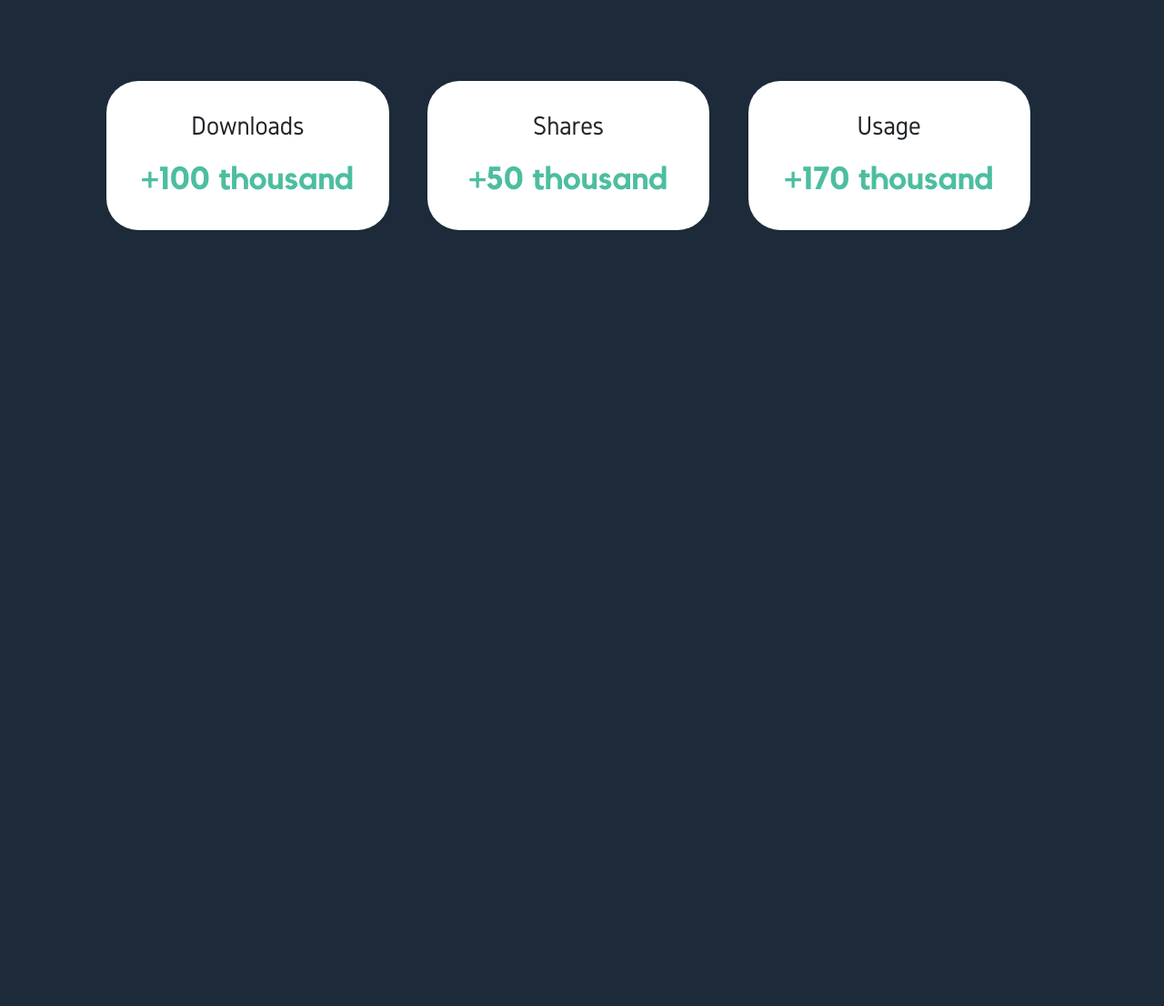
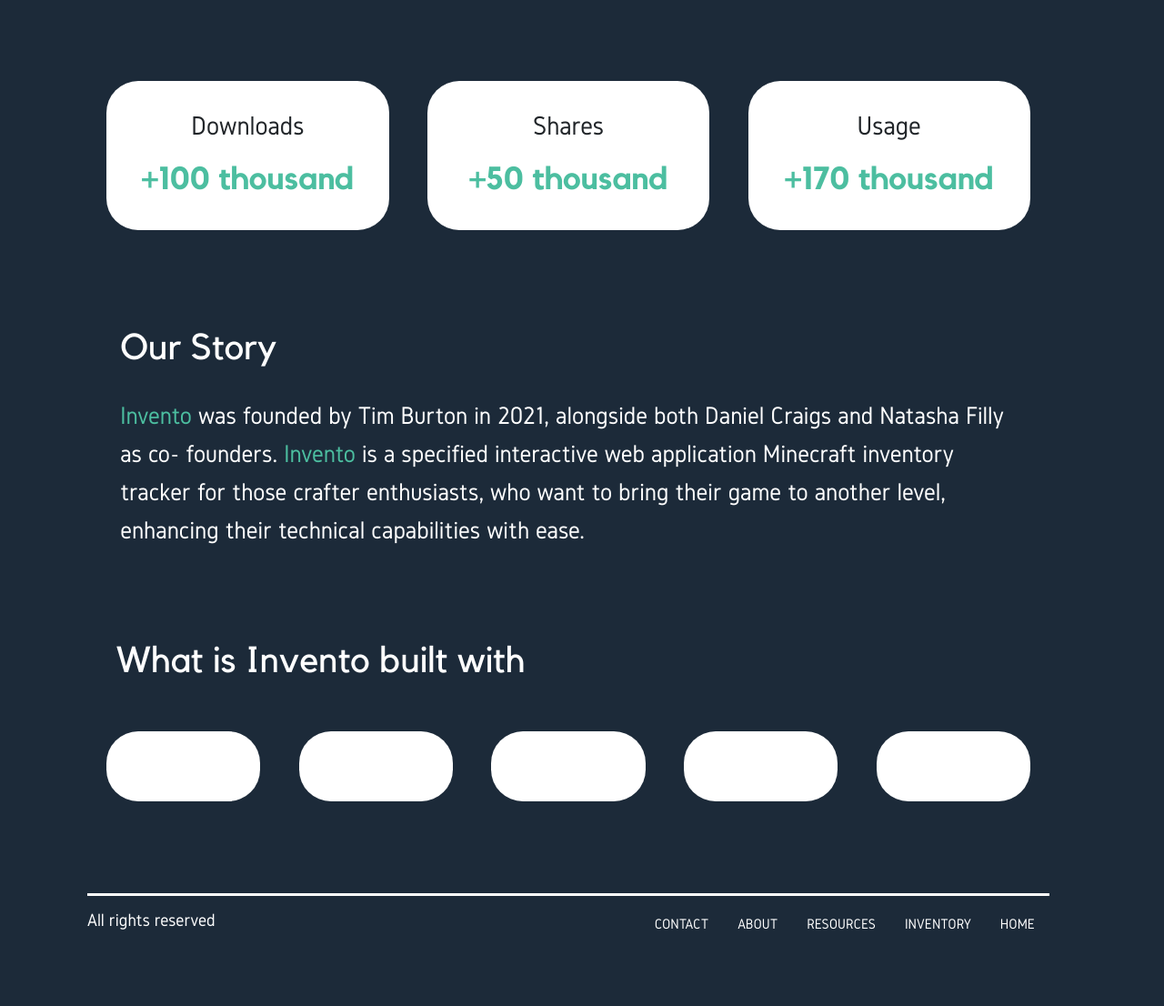
Before and after one commit to dylandasilva1999/invento-web-app, a plain HTML site: page serverRoot/about-us.html in a window 1280 px wide. Shown: the part 2456-3562 px from the top of the page at 91% size. Before the commit the page ends 2730 px from the top, so only its background shows below. Drawn offline with nearby package versions, Linux system fonts and the light colour scheme.

Commit message:
Add About Us Final Layout

```diff
--- a/serverRoot/about-us.html
+++ b/serverRoot/about-us.html
@@ -113,6 +113,68 @@
                 </div>
                 <!-- END OF FOUNDERS SECTION -->
 
+                <!-- STORY SECTION -->
+                <div class="story-section">
+                    <div class="row story">
+                        <div class="col story-info">
+                            <h1 id="story-heading">Our Story</h1>
+                            <p id="story-text">
+                                <span class="auqaColor">Invento</span> was founded by Tim Burton in 2021, alongside both Daniel Craigs and Natasha Filly as co-
+                                founders. <span class="auqaColor">Invento</span> is a specified interactive web application Minecraft inventory tracker for those
+                                crafter enthusiasts, who want to bring their game to another level, enhancing their technical
+                                capabilities with ease.
+                            </p>
+                        </div>
+                    </div>
+                </div>
+                <!-- END OF STORY SECTION -->
+
+                <!-- BUILT WITH SECTION -->
+                <div class="built-with-section">
+                    <h1 id="built-with-heading">What is Invento built with</h1>
+                    <div class="row built-with">
+                        <div class="col technology-card">
+                            <img class="tech-image" src="">
+                        </div>
+                        <div class="col technology-card">
+                            <img class="tech-image" src="">
+                        </div>
+                        <div class="col technology-card">
+                            <img class="tech-image" src="">
+                        </div>
+                        <div class="col technology-card">
+                            <img class="tech-image" src="">
+                        </div>
+                        <div class="col technology-card">
+                            <img class="tech-image" src="">
+                        </div>
+                    </div>
+                </div>
+                <!-- END OF BUILT WITH SECTION -->
+
+                <!-- FOOTER -->
+                <div class="footer">
+                    <p id="all-rights-reserved">All rights reserved</p>
+                    <ul class="footer-nav">
+                        <li class="footer-item">
+                            <a class="nav-link effect-underline" href="/index.html">HOME</a>
+                        </li>
+                        <li class="footer-item">
+                            <a class="nav-link effect-underline" href="/inventory.html">INVENTORY</a>
+                        </li>
+                        <li class="footer-item">
+                            <a class="nav-link effect-underline" href="/resources.html">RESOURCES</a>
+                        </li>
+                        <li class="footer-item">
+                            <a class="nav-link effect-underline" href="/about-us.html">ABOUT</a>
+                        </li>
+                        <li class="footer-item">
+                            <a class="nav-link effect-underline" href="/contact.html">CONTACT</a>
+                        </li>
+                    </ul>
+                </div>
+                <!-- END OF FOOTER -->
+
             </div>
         </div>
 
--- a/serverRoot/css/about-us.css
+++ b/serverRoot/css/about-us.css
@@ -326,3 +326,86 @@ Founders Section
   font-size: 35px;
   text-align: center;
 }
+
+.story {
+  width: 100%;
+  margin: auto;
+}
+
+.story-info {
+  width: 95%;
+  margin: 2%;
+  padding-top: 6%;
+}
+
+#story-heading {
+  color: #ffffff;
+  font-family: 'Kollektif';
+}
+
+#story-text {
+  color: #ffffff;
+  font-family: 'Gidole-Regular';
+  font-size: 28px;
+  padding-top: 2%;
+}
+
+.built-with-section {
+  padding-top: 3%;
+  width: 100%;
+  margin: auto;
+}
+
+.built-with {
+  width: 100%;
+  margin: auto;
+}
+
+.technology-card {
+  width: 95%;
+  transition: all ease 200ms;
+  background-color: #ffffff;
+  border-radius: 35px;
+  padding: 2.5%;
+  margin: 2%;
+}
+
+.technology-card:hover {
+  transition: all ease 200ms;
+  transform: scale(1.1);
+}
+
+#built-with-heading {
+  color: #ffffff;
+  font-family: 'Kollektif';
+  margin: 3%;
+}
+
+/*
+Footer Styling
+*/
+
+.footer {
+  left: 0;
+  bottom: 0;
+  margin-top: 10vh;
+  width: 100%;
+  color: white;
+  text-align: center;
+  padding-bottom: 8vh;
+  border-top: solid 3px #ffffff;
+}
+
+#all-rights-reserved {
+  font-family: 'Gidole-Regular';
+  font-size: 20px;
+  float: left;
+  padding-top: 1%;
+}
+
+.footer-nav li{
+  display: inline-block;
+  padding-top: 1%;
+  font-family: 'Gidole-Regular';
+  float: right;
+}
```
